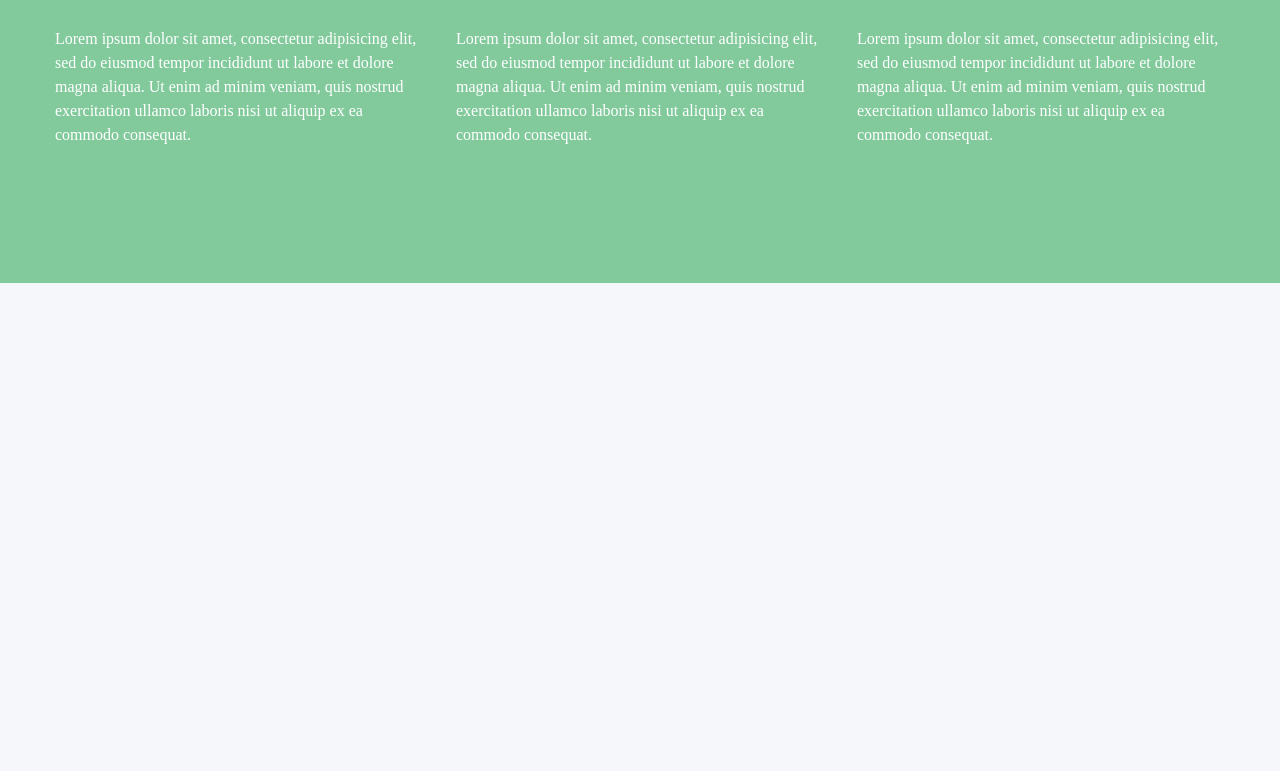
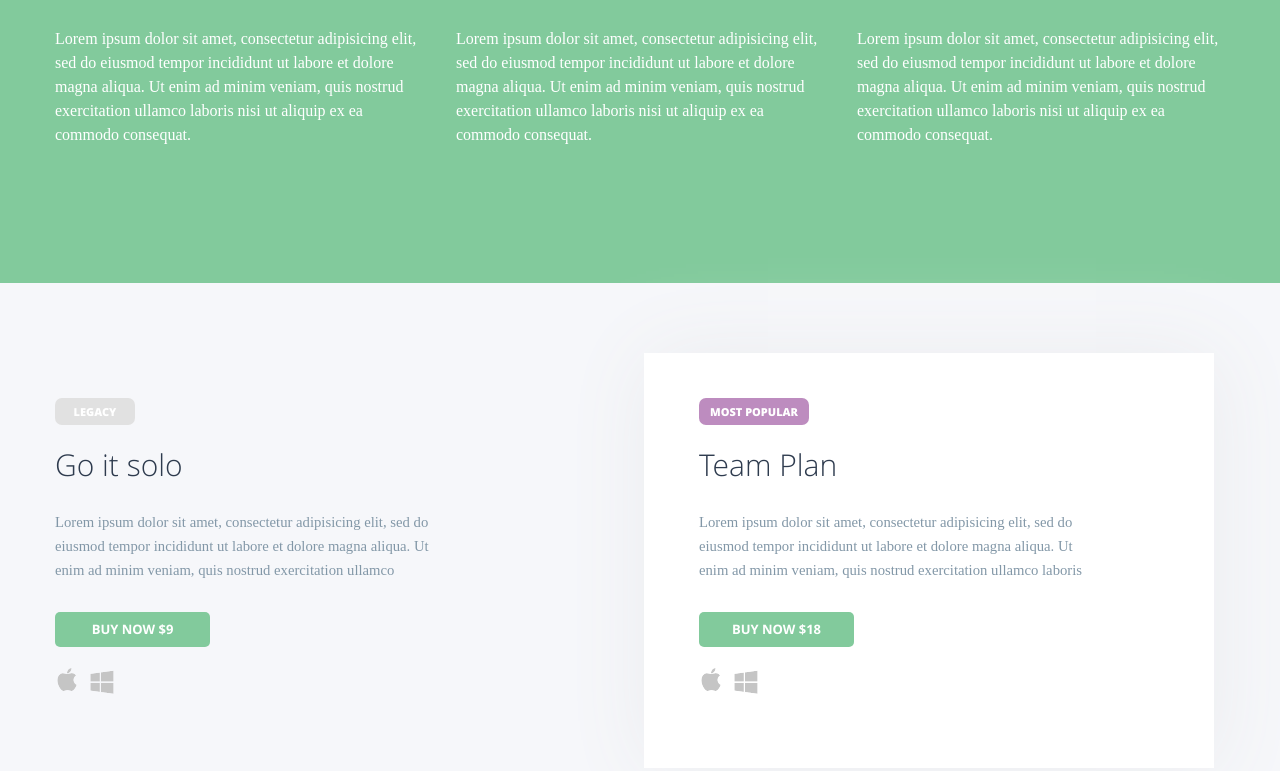
Before and after one commit to vitalyagru/take_lp, a plain HTML site: page index.html in a window 1280 px wide. Shown: the part 3687-4458 px from the top of the page. Drawn offline with Linux system fonts and the light colour scheme.

Commit message:
added block -buy

```diff
--- a/css/fonts.css
+++ b/css/fonts.css
@@ -30,6 +30,13 @@
     font-family: 'OpenSansSemibold';
     src: local('Open Sans Semibold'), local('OpenSans-Semibold'), url('../fonts/OpenSansSemibold/opensanssemibold.woff2') format('woff2'), url('../fonts/OpenSansSemibold/opensanssemibold.woff') format('woff'), url('../fonts/OpenSansSemibold/opensanssemibold.ttf') format('truetype');
     font-weight: 600;
+    font-style: normal;
+}
+/* font-family: "OpenSansExtrabold"; */
+@font-face {
+    font-family: 'OpenSansExtrabold';
+    src: local('Open Sans Extrabold'), local('OpenSans-Extrabold'), url('../fonts/OpenSansExtrabold/opensansextrabold.woff2') format('woff2'), url('../fonts/OpenSansExtrabold/opensansextrabold.woff') format('woff'), url('../fonts/OpenSansExtrabold/opensansextrabold.ttf') format('truetype');
+    font-weight: 800;
     font-style: normal;
 }
 /* font-family: "MyriadProRegular"; */
--- a/css/main.css
+++ b/css/main.css
@@ -3,7 +3,8 @@
 font-family: "OpenSans";
 font-family: 'Merriweather Heavy Italic';
 font-family: "OpenSansBold";
-font-family: 'OpenSansSemibold';*/
+font-family: 'OpenSansSemibold';
+font-family: "OpenSansExtrabold";*/
 * {
   font-size: 0;
 }
@@ -299,4 +300,83 @@ li.third-article {
 }
 .buy .right {
   position: static;
+  margin-top: 70px;
 }
+
+.legasy {
+  width: 375px;
+}
+
+.teg {
+  font-family: "OpenSansExtrabold";
+  font-size: 11px;
+  color: #fff;
+  width: 80px;
+  height: 27px;
+  background-color: #e1e1e1;
+  border-radius: 7px;
+  text-align: center;
+  line-height: 27px;
+  text-transform: uppercase;
+}
+
+.header-buy {
+  padding: 25px 0 30px;
+  font-family: "OpenSansLight";
+  font-size: 30px;
+  color: #2e3b4e;
+}
+
+.buy-content {
+  font-family: 'OpenSans';
+  font-size: 14.7px;
+  line-height: 24px;
+  color: #8297a7;
+  margin-bottom: 30px;
+}
+
+.button-buy {
+  display: block;
+  width: 155px;
+  height: 35px;
+  background-color: #82ca9c;
+  font-family: "OpenSansBold";
+  font-size: 13px;
+  color: #fff;
+  line-height: 35px;
+  text-decoration: none;
+  text-transform: uppercase;
+  text-align: center;
+  border-radius: 5px;
+  margin-bottom: 20px;
+}
+
+.button-buy:hover {
+  background-color: #91caa5;
+  box-shadow: 1px 2px 3px #bdbdbd;
+}
+.icons {
+  position: relative;
+}
+
+.windows {
+  position: absolute;
+  bottom: 0;
+  left: 35px;
+}
+.most-popular {
+  width: 515px;
+  height: 370px;
+  padding-top: 45px;
+  padding-left: 55px;
+  background-color: #fff;
+  box-shadow: 2px 2px 80px #ebecef;
+}
+.teg-most-popular {
+  width: 110px;
+  background-color: #bd8cbf;
+}
+
+.content-most-popular {
+  width: 385px;
+}
--- a/index.html
+++ b/index.html
@@ -132,8 +132,30 @@
       </div>
       <div class="buy">
         <div class="container">
-          <div class="left"></div>
-          <div class="right"></div>
+          <div class="left">
+            <div class="legasy">
+              <p class="teg">Legacy</p>
+              <h2 class="header-buy">Go it solo</h2>
+              <p class="buy-content">Lorem ipsum dolor sit amet, consectetur adipisicing elit, sed do eiusmod tempor incididunt ut labore et dolore magna aliqua. Ut enim ad minim veniam, quis nostrud exercitation ullamco</p>
+              <a href="#" class="button-buy">Buy now $9</a>
+              <div class="icons">
+                <img class="apple" src="img/apple.png" alt="apple">
+                <img  class= "windows" src="img/windows.png" alt="windows">
+              </div>
+            </div>
+          </div>
+          <div class="right">
+            <div class="most-popular">
+              <p class="teg teg-most-popular">most popular</p>
+              <h2 class="header-buy">Team Plan</h2>
+              <p class="buy-content content-most-popular">Lorem ipsum dolor sit amet, consectetur adipisicing elit, sed do eiusmod tempor incididunt ut labore et dolore magna aliqua. Ut enim ad minim veniam, quis nostrud exercitation ullamco laboris</p>
+              <a href="#" class="button-buy">Buy now $18</a>
+              <div class="icons">
+                <img class="apple" src="img/apple.png" alt="apple">
+                <img  class= "windows" src="img/windows.png" alt="windows">
+              </div>
+            </div>
+          </div>
         </div>
       </div>
   		</body>
```
Also changed, not shown: fonts/OpenSansExtrabold/opensansextrabold.ttf (added), fonts/OpenSansExtrabold/opensansextrabold.woff (added), fonts/OpenSansExtrabold/opensansextrabold.woff2 (added), img/apple.png (added), img/windows.png (added).
